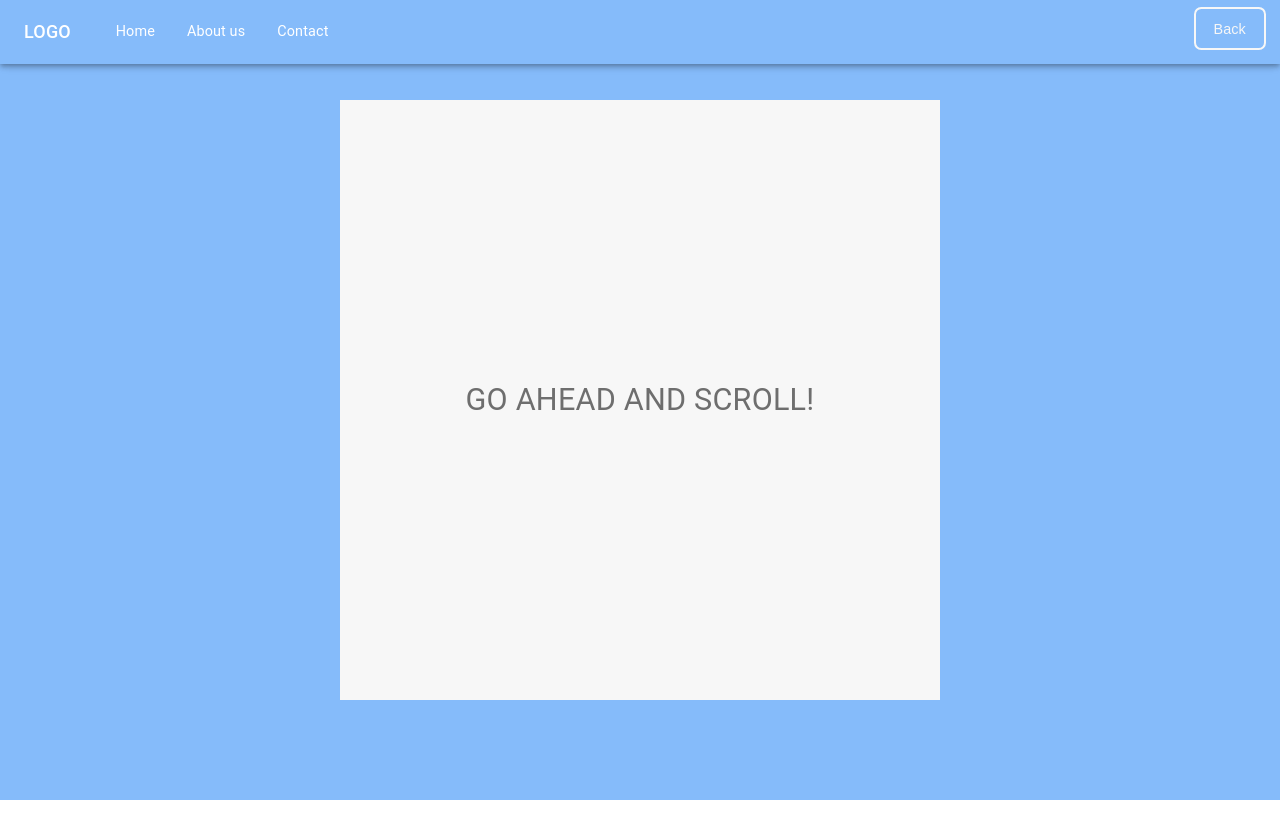
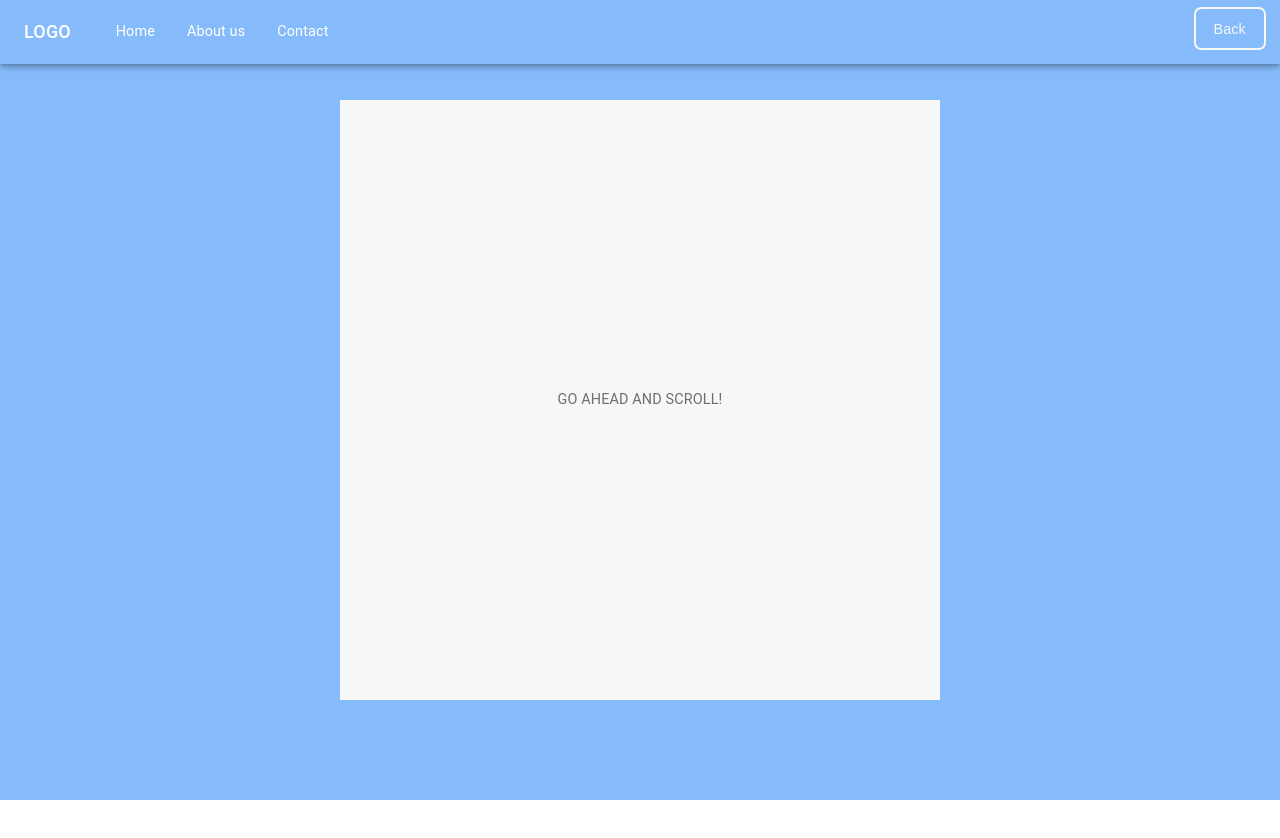
Before and after one commit to makiyo-ronkko/makiyo-app, a React (Create React App) app: page /project-2 in a window 1280 px wide. Shown: the top 838 px of the page. Built offline with nearby package versions, Linux system fonts and the light colour scheme.

Commit message:
develop: chore: delete variant from Typoegraphy

```diff
--- a/src/components/Projects/FullScreenLayout/index.tsx
+++ b/src/components/Projects/FullScreenLayout/index.tsx
@@ -55,9 +55,7 @@ export const FullScreenLayout = () => {
 				<Header />
 				<div className={Styles.wrapper}>
 					<div className={Styles.staticContent}>
-						<Typography variant='h4' className={Styles.text}>
-							{text}
-						</Typography>
+						<Typography className={Styles.text}>{text}</Typography>
 					</div>
 					<div
 						className={Styles.section}
```
